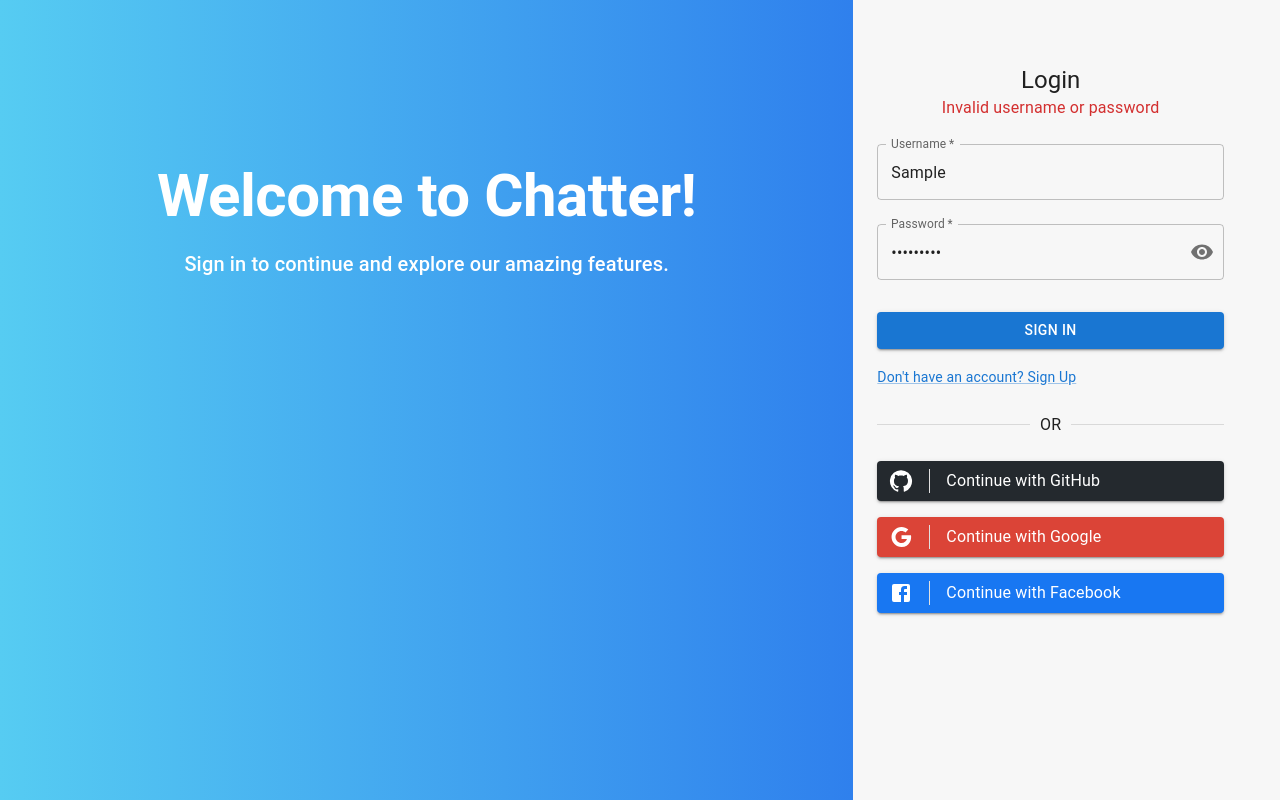
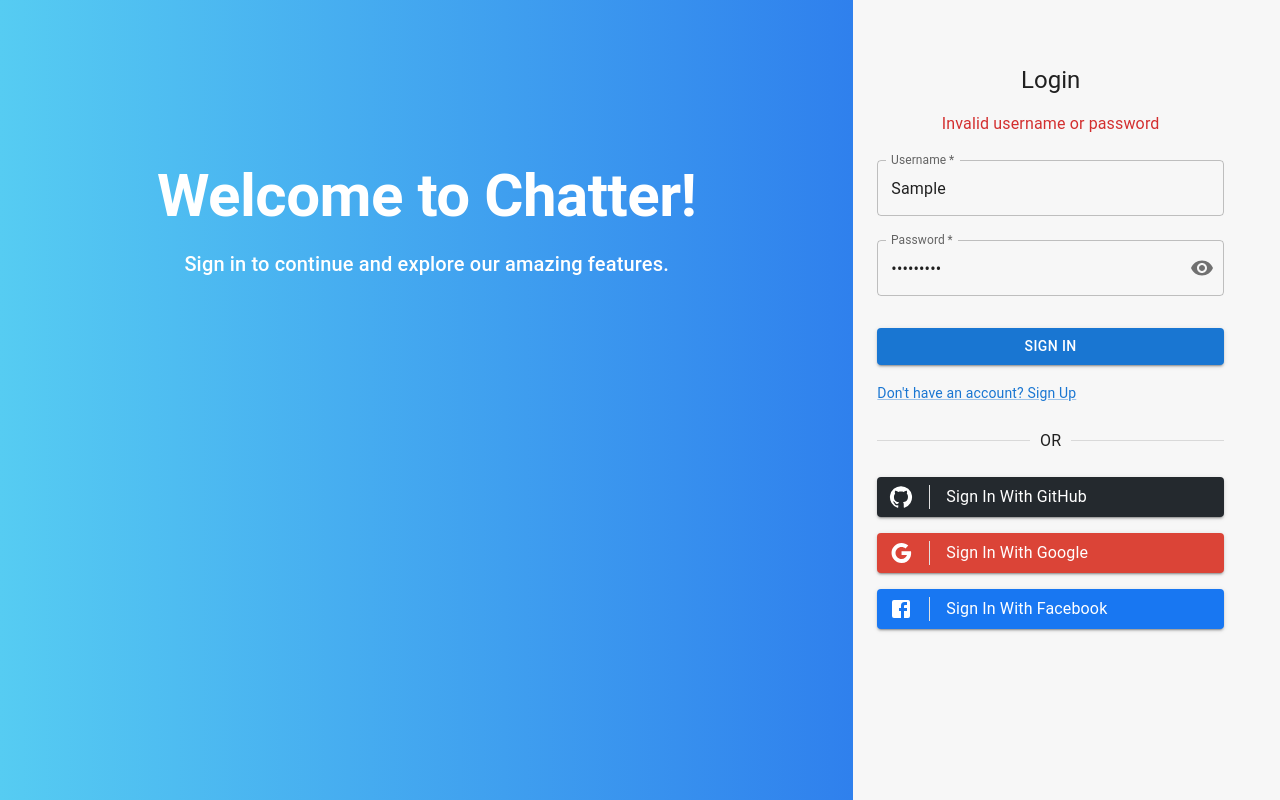
Before and after one commit to omelentjeff/chat-app, a React (Vite) app in the folder frontend/: page / in a window 1280 px wide. Both pictures are taken after typing "Sample", "Sample123" into the empty fields and a click on the button "SIGN IN". Built offline with nearby package versions, Linux system fonts and the light colour scheme; no server answers.

Commit message:
frontend STYLE: invalid credentials styling

```diff
--- a/frontend/src/components/Login.jsx
+++ b/frontend/src/components/Login.jsx
@@ -62,7 +62,7 @@ const SocialLoginButton = ({ provider, color, icon, onClick }) => {
       </Box>
       {/* Text Content */}
       <Typography variant="body1" sx={{ flexGrow: 1, textAlign: "start" }}>
-        Continue with {provider}
+        Sign In With {provider}
       </Typography>
     </Button>
   );
@@ -109,7 +109,7 @@ export default function Login() {
 
   // Social Login Handler
   const handleSocialLogin = (provider) => {
-    alert(`Redirecting to ${provider} login...`);
+    console.log(`Redirecting to ${provider} login...`);
     // Implement actual social login logic
   };
 
@@ -129,7 +129,11 @@ export default function Login() {
         </Typography>
 
         {/* Error Message */}
-        {errorMessage && <Typography color="error">{errorMessage}</Typography>}
+        {errorMessage && (
+          <Typography color="error" sx={{ marginTop: 2 }}>
+            {errorMessage}
+          </Typography>
+        )}
 
         {/* Login Form */}
         <Box component="form" onSubmit={handleSubmit} sx={{ mt: 1 }}>
```
